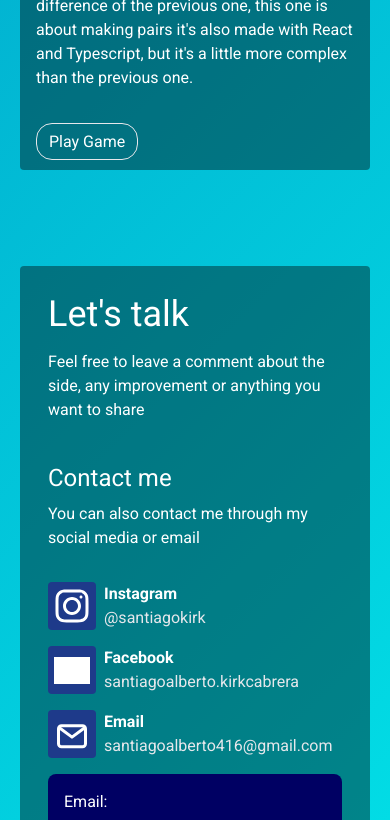
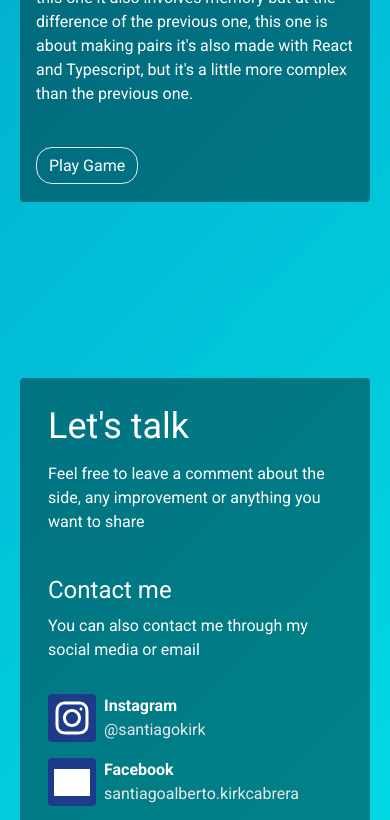
Before and after one commit to santiagoalberto416/tailwind-portfolio, a Next.js app: page / in a window 390 px wide. Shown: the part 5520-6340 px from the top of the page. Built offline with nearby package versions, Linux system fonts and the light colour scheme; grey boxes are pictures that could not be loaded.

Commit message:
Fixed margin and now contact hiperlink works well

```diff
--- a/src/components/contact.tsx
+++ b/src/components/contact.tsx
@@ -71,11 +71,8 @@ export default function Contact() {
   const sendDisabled = sendingEmail || emailSent;
 
   return (
-    <div className="pb-20 px-5">
-      <div
-        id={SectionsIds.Contact}
-        className="my-20 rounded contact p-7 w-full grid lg:grid-cols-2 grid-cols-1 container mx-auto max-w-screen-lg justify-center"
-      >
+    <div id={SectionsIds.Contact} className="py-20 px-5 ">
+      <div className="my-20 rounded contact p-7 w-full grid lg:grid-cols-2 grid-cols-1 container mx-auto max-w-screen-lg justify-center">
         <div className="flex flex-col col-span-1 text-white">
           <h1 className="text-4xl text-white mb-4">Let&apos;s talk</h1>
           <p className="text-white mb-0">
--- a/src/components/projects.tsx
+++ b/src/components/projects.tsx
@@ -102,7 +102,7 @@ const Project: FC<Project> = ({
     <div className="flex flex-col gap-4 text-white text-section">
       <h2 className="text-2xl">{title}</h2>
       <p>{description}</p>
-      <div className="flex items-end grow">
+      <div className="flex items-center grow min-h-10">
         <Link href={link.path}>
           <span className="border py-2 px-3 text-white rounded-2xl h-min">
             {link.text}
```
